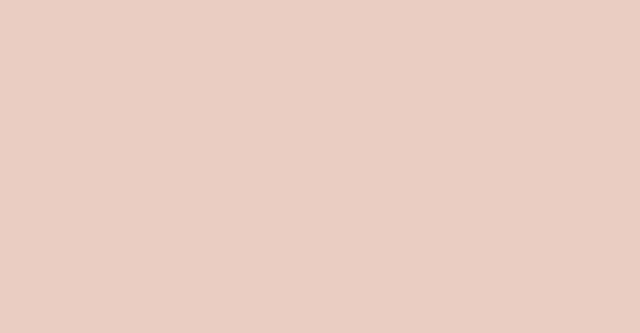
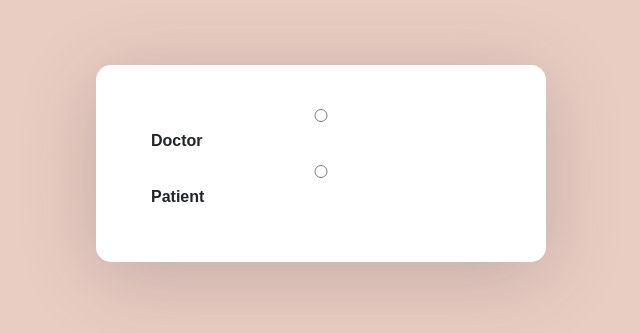
Before and after one commit to Michelle-Mungai/Phase-4-HMS, a React (Create React App) app: page /user in a window 1280 px wide. Before the commit this address had no page. Shown: the part 237-570 px from the top of the page, without its empty margins (319-959 px from the left). Built offline with nearby package versions, Linux system fonts and the light colour scheme; the HTML template or start-up script is replaced by a standard one.

Commit message:
Added new files and changes

```diff
--- a/src/App.js
+++ b/src/App.js
@@ -8,6 +8,7 @@ import Password from './components/password.component';
 import Navbar from './components/Navbar/Navbar';
 import DoctorAppointment from './components/Appointments/DoctorAppointment';
 import PatientAppointment from './components/Appointments/PatientAppointment';
+import User from './components/User/user';
 
 function App() {
   return (
@@ -41,6 +42,7 @@ function App() {
               <Route path="/login" element={<Login />} />
               <Route path="/sign-up" element={<SignUp />} />
               <Route path="/password" element={<Password/>}/>
+               <Route path="/user" element={<User/>} />
               <Route path="/navbar" element={<Navbar/>}/>
               <Route path="/doctor" element={<DoctorAppointment/>}/>
               <Route path="/patient" element={<PatientAppointment/>}/>
--- a/src/components/Appointments/PatientAppointment.js
+++ b/src/components/Appointments/PatientAppointment.js
@@ -11,6 +11,29 @@ const PatientAppointment = (props) => {
     console.log("Patient Name: ", patientName);
     console.log("Doctor Name: ", doctorName);
     console.log("Appointment Date: ", appointmentDate);
+
+    // create an object to send as the body of the request
+    const appointmentDetails = {
+      patientName,
+      doctorName,
+      appointmentDate,
+    };
+
+    // send the appointment details to the server using fetch
+    fetch(`https://fnf-s1ab.onrender.com/patients/${props.patientId}/doctors/${props.doctorId}/appointments`, {
+      method: "POST",
+      headers: {
+        "Content-Type": "application/json",
+      },
+      body: JSON.stringify(appointmentDetails),
+    })
+      .then((response) => response.json())
+      .then((data) => {
+        console.log("Appointment created successfully:", data);
+      })
+      .catch((error) => {
+        console.error("Error creating appointment:", error);
+      });
   };
 
   return (
@@ -38,7 +61,7 @@ const PatientAppointment = (props) => {
           onChange={(e) => setAppointmentDate(e.target.value)}
           required
         />
-        <button type="submit" onClick={() => props.onFormSwitch("appointment")}>Book Appointment</button>
+        <button type="submit">Book Appointment</button>
       </form>
     </div>
   );
--- /dev/null
+++ b/src/components/Landing/landing.css
@@ -0,0 +1,5 @@
+.landing-page{
+    align-items: center;
+    justify-content: center;
+    padding-top: 100px;
+}
--- /dev/null
+++ b/src/components/Landing/landing.js
@@ -0,0 +1,20 @@
+import React from 'react';
+import { useNavigate } from 'react-router-dom';
+
+function LandingPage() {
+  const navigate = useNavigate();
+
+  const handleButtonClick = () => {
+    navigate('/patient');
+  };
+
+  return (
+    <div className="landing-page">
+      <h1>Welcome to the Hospital Appointment System</h1>
+      <p>Book your appointments online with ease.</p>
+      <button className='btn' onClick={handleButtonClick}> BOOK NOW </button>
+    </div>
+  );
+}
+
+export default LandingPage;
--- a/src/components/Navbar/Navbar.js
+++ b/src/components/Navbar/Navbar.js
@@ -6,13 +6,29 @@ import { Link } from 'react-router-dom';
 import { SidebarData } from './SidebarData'
 import { IconContext } from 'react-icons';
 import './Navbar.css';
+import LandingPage from "../Landing/landing";
 
 function Navbar(props) {
     const { handleLogout } = props;
     const [sidebar, setSidebar] = useState(false)
-    // const [openPopup, setOpenPopup] = useState(false);
 
     const showSidebar = () => setSidebar(!sidebar)
+
+    const logout = () => {
+        fetch('https://fnf-s1ab.onrender.com/logout', {
+            method: 'DELETE',
+        })
+        .then(response => {
+            if (response.ok) {
+                // Logout was successful, do something
+            } else {
+                // Logout failed, handle error
+            }
+        })
+        .catch(error => {
+            // Handle fetch error
+        });
+    }
 
     return (
         <div className="navbar-wrapper navbar-container">
@@ -22,9 +38,7 @@ function Navbar(props) {
                         <FaIcons.FaBars onClick={showSidebar}/>
                     </Link>
                     <Link to="/login" className='logout' title="Logout">
-                        <BiIcons.BiExit
-                            onClick={handleLogout}
-                        />
+                        <BiIcons.BiExit onClick={logout} />
                     </Link>
                 </div>
                 <nav className={sidebar ? 'nav-menu active ' : 'nav-menu' }>
@@ -52,6 +66,8 @@ function Navbar(props) {
                     </ul>
                 </nav>
             </IconContext.Provider>
+            <br/><br/><br/><br/><br/><br/>
+           <LandingPage/>
         </div>
     )
 }
--- a/src/components/Navbar/SidebarData.js
+++ b/src/components/Navbar/SidebarData.js
@@ -1,6 +1,5 @@
 import React from 'react';
 import * as AiIcons from 'react-icons/ai';
-import * as BsPrescription from 'react-icons/io';
 import * as BsIcons from 'react-icons/bs';
 import * as GiIcons from 'react-icons/gi';
 
@@ -23,10 +22,5 @@ export const SidebarData = [
         icon: <GiIcons.GiDoctorFace />,
         cName: 'nav-text'
     },
-    {
-        title: 'Prescription',
-        path: '/prescription',
-        icon: <BsPrescription.IoMdHelpCircle />,
-        cName: 'nav-text'
-    },
+
 ]
--- /dev/null
+++ b/src/components/User/user.js
@@ -0,0 +1,58 @@
+import React, { useState } from 'react';
+
+function User() {
+  const [userType, setUserType] = useState('');
+
+  const handleUserTypeChange = (event) => {
+    setUserType(event.target.value);
+    fetch('https://fnf-s1ab.onrender.com/user-type', {
+      method: 'POST',
+      body: JSON.stringify({ userType: event.target.value }),
+      headers: {
+        'Content-Type': 'application/json'
+      }
+    })
+    .then(response => {
+      if (!response.ok) {
+        throw new Error('Failed to update user type.');
+      }
+      if (event.target.value === 'doctor') {
+        window.location.href = '/doctor';
+      } else if (event.target.value === 'patient') {
+        window.location.href = '/patient';
+      }
+    })
+    .catch(error => {
+      console.error(error);
+    });
+  };
+
+  return (
+    <div className="auth-wrapper">
+          <div className="auth-inner">
+      <label>
+        <input
+          type="radio"
+          name="userType"
+          value="doctor"
+          checked={userType === 'doctor'}
+          onChange={handleUserTypeChange}
+        />
+        Doctor
+      </label>
+      <label>
+        <input
+          type="radio"
+          name="userType"
+          value="patient"
+          checked={userType === 'patient'}
+          onChange={handleUserTypeChange}
+        />
+        Patient
+      </label>
+    </div>
+    </div>
+  );
+}
+
+export default User;
--- a/src/components/login.component.js
+++ b/src/components/login.component.js
@@ -24,7 +24,7 @@ export default function Login(props) {
         if (data.error === "Invalid username or password") {
         alert("Wrong password")
       } else {
-        navigate('/navbar');
+        navigate('/user');
       }
     })
       .catch((error) => {
--- a/src/components/password.component.js
+++ b/src/components/password.component.js
@@ -6,7 +6,6 @@ export default class Password extends Component {
     super(props);
 
     this.state = {
-      oldPassword: "",
       newPassword: "",
       confirmPassword: "",
       passwordReset: false,
@@ -28,7 +27,7 @@ export default class Password extends Component {
     }
 
     // save new password to API endpoint
-     fetch("/api/change-password", {
+     fetch("https://fnf-s1ab.onrender.com/change-password", {
       method: "POST",
       headers: {
         "Content-Type": "application/json",
@@ -64,18 +63,6 @@ export default class Password extends Component {
           <div className="auth-inner">
         <h3>Reset Your Password</h3>
         <div className="mb-3">
-          <label>Old Password</label>
-          <input
-            type="password"
-            className="form-control"
-            placeholder="Old Password"
-            name="oldPassword"
-            value={this.state.oldPassword}
-            onChange={this.handleChange}
-            required
-          />
-        </div>
-        <div className="mb-3">
           <label>New Password</label>
           <input
             type="password"
```
Also changed, not shown: src/components/User/user.css (added).
